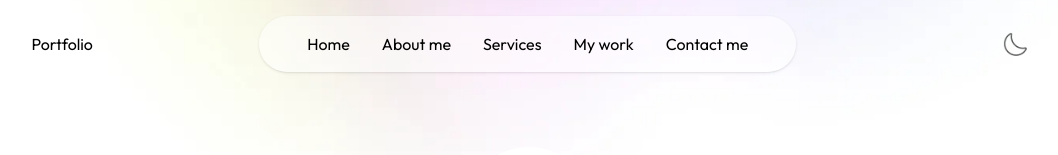
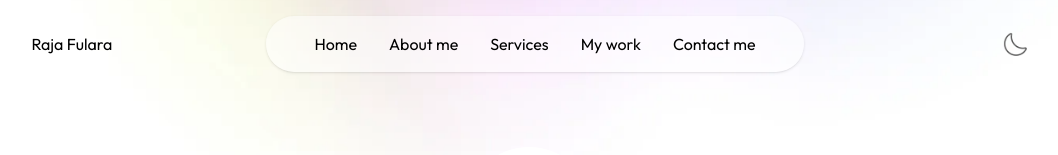
Before and after one commit to rajafulara/portfolio, a Next.js app: page / in a window 1280 px wide. Shown: the top 155 px of the page, without its empty margins (111-1169 px from the left). Built offline with nearby package versions, Linux system fonts and the light colour scheme; no server answers; a web font is replaced by a local one.

Commit message:
Update data Navbar.jsx

```diff
--- a/app/components/Navbar.jsx
+++ b/app/components/Navbar.jsx
@@ -30,7 +30,7 @@ const Navbar = ({isDarkMode, setIsDarkMode}) => {
         <Image src={assets.header_bg_color} alt='header_bg_color' className='w-full' priority={true}/>
     </div>
         <nav className={`w-full fixed px-5 lg:px-8 xl:px-[8%] py-4 flex items-center justify-between z-50 ${isScroll?"bg-white/50 backdrop-blur-lg shadow-sm dark:bg-darkTheme dark:shadow-white/20":""}`}>
-        <a href="#top" className="px-0 py-2.5 lg:px-10 lg:mr-[60px]">Portfolio</a>
+        <a href="#top" className="px-0 py-2.5 lg:px-10 lg:mr-[55px]">Raja Fulara</a>
 
             <ul className={`hidden md:flex items-center gap-6 lg:gap-8 rounded-full px-12 py-3 ${isScroll?"":"bg-white/50 shadow-sm dark:border dark:border-white/50 dark:bg-transparent"}`}>
                 <li><a href="#top">Home</a></li>
```
